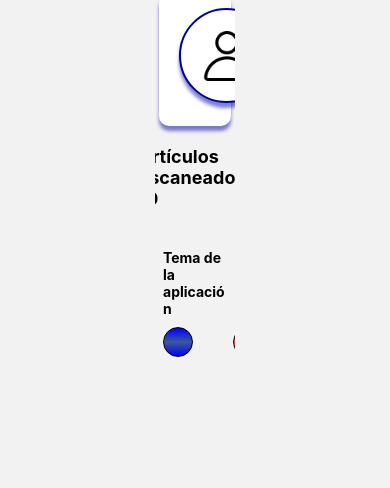
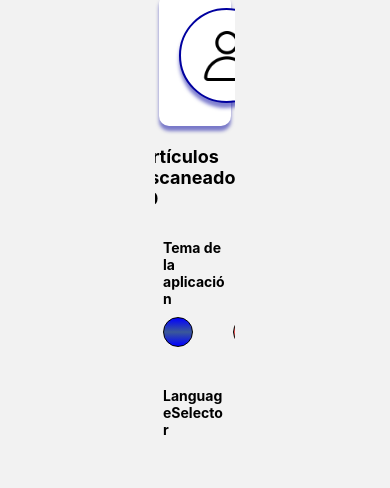
Before and after one commit to enriquedlc/scanner-barcode-archive, a React Native app: screen /PROFILE_SCREEN in a window 390 px wide. Shown: the part 87-575 px from the top of the page. Built offline with nearby package versions, Linux system fonts and the light colour scheme.

Commit message:
:art::hammer: reused styles

```diff
--- /dev/null
+++ b/src/components/profile/language-selector.tsx
@@ -0,0 +1,10 @@
+import { View, Text } from "react-native";
+import { profileStyles } from "../../screens/profile-screen/profile-styles";
+
+export function LanguageSelector() {
+  return (
+    <View>
+      <Text style={profileStyles.profileDefaultLabel}>LanguageSelector</Text>
+    </View>
+  );
+}
--- a/src/components/profile/application-theme.tsx
+++ b/src/components/profile/theme-selector.tsx
@@ -1,12 +1,15 @@
 import { View, Text, StyleSheet } from "react-native";
 import { LinearGradient } from "expo-linear-gradient";
-import { FONT_SIZES } from "../../constants/font";
+
 import { BLUE_PALLETE } from "../../constants/colors/colors";
 
-export function ApplicationTheme() {
+import { profileStyles } from "../../screens/profile-screen/profile-styles";
+
+export function ThemeSelector() {
+  // TODO: implement theme selector zustand store
   return (
     <View style={applicationThemeSelector.appThemeChangerLabelContainer}>
-      <Text style={applicationThemeSelector.profileDefaultLabel}>
+      <Text style={profileStyles.profileDefaultLabel}>
         Tema de la aplicación
       </Text>
       <View style={applicationThemeSelector.themeColorsContainer}>
@@ -42,12 +45,7 @@ const applicationThemeSelector = StyleSheet.create({
   appThemeChangerLabelContainer: {
     flexDirection: "column",
   },
-  profileDefaultLabel: {
-    fontSize: FONT_SIZES.MEDIUM,
-    fontWeight: "bold",
-    paddingTop: 20,
-    textAlign: "left",
-  },
+
   themeColorsContainer: {
     flexDirection: "row",
   },
@@ -66,7 +64,6 @@ const applicationThemeSelector = StyleSheet.create({
     borderWidth: 1,
     marginRight: 40,
     marginTop: 10,
-
     borderColor: BLUE_PALLETE.BLUE,
     backgroundColor: BLUE_PALLETE.BLUE,
   },
--- a/src/screens/profile-screen/profile-screen.tsx
+++ b/src/screens/profile-screen/profile-screen.tsx
@@ -1,11 +1,13 @@
 import { Text, View, Image } from "react-native";
 import { FontAwesome5 } from "@expo/vector-icons";
+import { TouchableOpacity } from "react-native-gesture-handler";
+
+import { ThemeSelector } from "../../components/profile/theme-selector";
+import { LanguageSelector } from "../../components/profile/language-selector";
 
 import { USER_PROFILE_IMAGES } from "../../../assets";
-import { TouchableOpacity } from "react-native-gesture-handler";
 
 import { profileStyles } from "./profile-styles";
-import { ApplicationTheme } from "../../components/profile/application-theme";
 
 export function ProfileScreen() {
   return (
@@ -37,7 +39,8 @@ export function ProfileScreen() {
         Artículos escaneados: 10
       </Text>
       <View style={profileStyles.profileLabelContainer}>
-        <ApplicationTheme />
+        <ThemeSelector />
+        <LanguageSelector />
       </View>
     </View>
   );
--- a/src/screens/profile-screen/profile-styles.ts
+++ b/src/screens/profile-screen/profile-styles.ts
@@ -80,10 +80,17 @@ export const profileStyles = StyleSheet.create({
         fontSize: FONT_SIZES.EXTRA_LARGE,
         fontWeight: "bold",
         paddingTop: 20,
+        paddingBottom: 10,
     },
     profileLabelContainer: {
         width: "80%",
         paddingTop: 20,
+        gap: 40,
+    },
+    profileDefaultLabel: {
+        fontSize: FONT_SIZES.MEDIUM,
+        fontWeight: "bold",
+        textAlign: "left",
     },
 
 })
```
